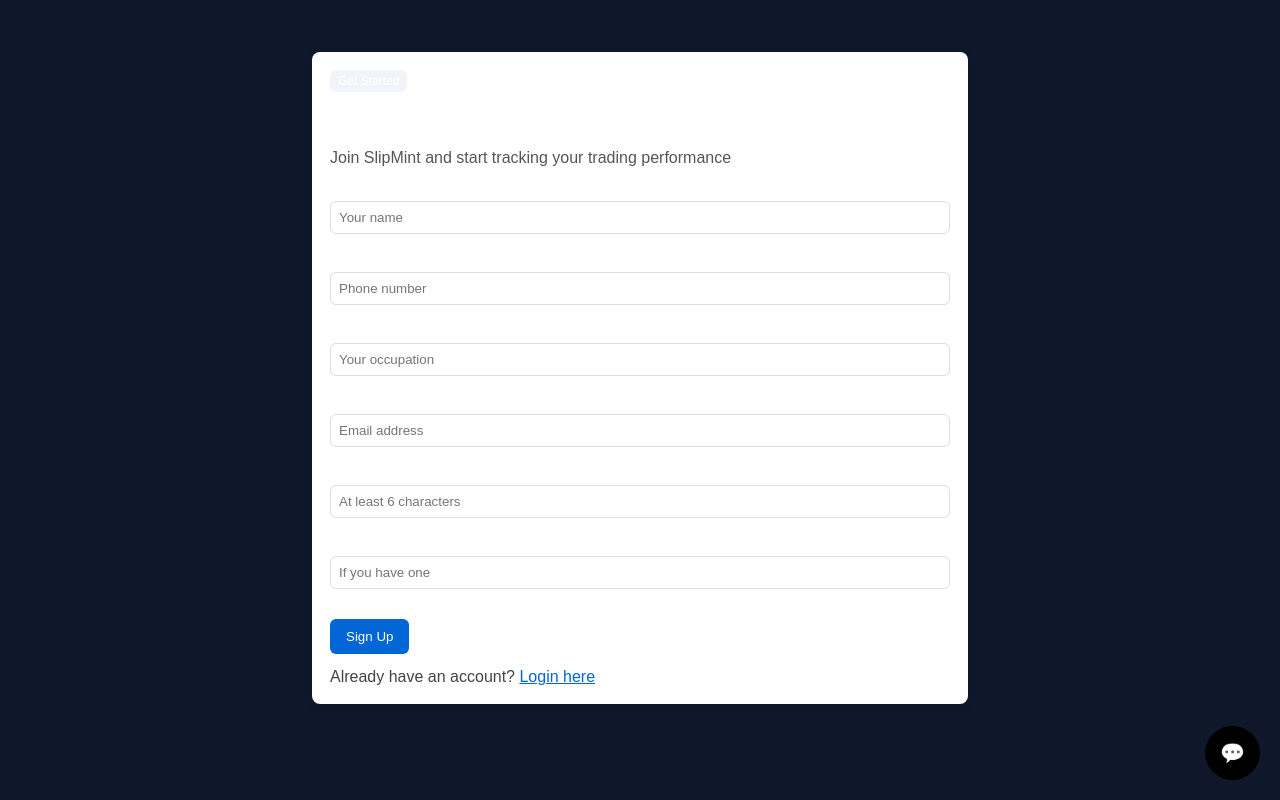
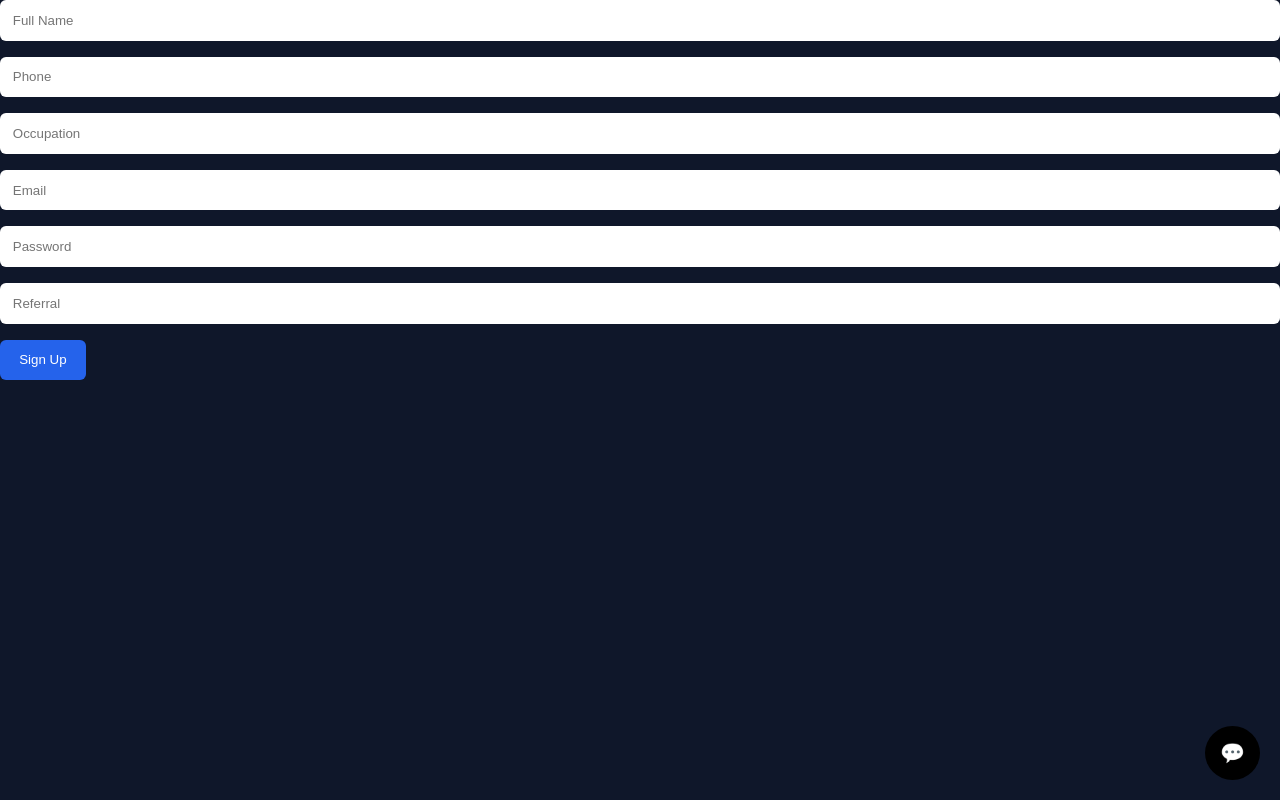
Before and after one commit to xpert-global-systems/slipmint-portal, a Next.js app: page /signup in a window 1280 px wide. Built offline with nearby package versions, Linux system fonts and the light colour scheme.

Commit message:
Update signup.js

```diff
--- a/pages/signup.js
+++ b/pages/signup.js
@@ -1,6 +1,6 @@
 "use client";
 import { useState } from "react";
-import { signup } from "../services/auth"; // Correct: Centralized auth service
+import { signup } from "../services/auth";
 
 export default function Signup() {
   const [fullName, setFullName] = useState("");
@@ -19,21 +19,16 @@
     setError("");
 
     try {
-      // 1. Sanitize input strings to destroy invisible whitespace/newlines
-      const cleanEmail = email.trim();
-      const cleanPassword = password.trim();
-
-      // 2. Create user and dispatch verification link via centralized service
-      const result = await signup(cleanEmail, cleanPassword);
+      const result = await signup(email.trim(), password.trim());
 
       if (!result.success) {
         throw new Error(result.message || "Signup failed");
       }
 
-      // Extract the fresh JWT token from successful registration
       const token = result.token;
 
-      // 3. Send profile data to your backend (PostgreSQL)
+      console.log("🚀 sending profile request...");
+
       const res = await fetch("/api/user/create-profile", {
         method: "POST",
         headers: {
@@ -50,9 +45,19 @@
         }),
       });
 
-      const data = await res.json();
+      console.log("📡 status:", res.status);
 
-      if (!data.success) {
+      const text = await res.text();
+      console.log("📦 raw:", text);
+
+      let data;
+      try {
+        data = JSON.parse(text);
+      } catch {
+        throw new Error("Server returned invalid JSON");
+      }
+
+      if (!res.ok || !data.success) {
         throw new Error(data.message || "Profile save failed");
       }
 
@@ -61,146 +66,32 @@
       setTimeout(() => {
         window.location.href = "/onboarding";
       }, 1500);
+
     } catch (err) {
-      console.error(err);
-
-      // Map cryptic Firebase runtime strings to clean text notifications
-      let friendlyMessage = err.message || "Signup failed";
-      if (err.message.includes("auth/email-already-in-use")) {
-        friendlyMessage = "An account with this email address already exists.";
-      } else if (err.message.includes("auth/weak-password")) {
-        friendlyMessage = "Password must be at least 6 characters long.";
-      }
-
-      setError(friendlyMessage);
+      setError(err.message || "Signup failed");
     } finally {
       setLoading(false);
     }
   };
 
   if (success) {
-    return (
-      <div style={styles.page}>
-        <div style={styles.card}>
-          <div style={styles.successBox}>
-            <p style={styles.successIcon}>✓</p>
-            <h1 style={styles.successTitle}>Account Created!</h1>
-            <p style={styles.successMessage}>Redirecting to setup...</p>
-          </div>
-        </div>
-      </div>
-    );
+    return <h2>Account Created...</h2>;
   }
 
   return (
-    <div style={styles.page}>
-      <div style={styles.card}>
-        <span style={styles.tag}>Get Started</span>
-        <h1 style={styles.title}>Create Account</h1>
-        <p style={styles.subtitle}>
-          Join SlipMint and start tracking your trading performance
-        </p>
+    <form onSubmit={handleSignup}>
+      <input placeholder="Full Name" value={fullName} onChange={(e) => setFullName(e.target.value)} />
+      <input placeholder="Phone" value={phone} onChange={(e) => setPhone(e.target.value)} />
+      <input placeholder="Occupation" value={occupation} onChange={(e) => setOccupation(e.target.value)} />
+      <input placeholder="Email" value={email} onChange={(e) => setEmail(e.target.value)} />
+      <input placeholder="Password" type="password" value={password} onChange={(e) => setPassword(e.target.value)} />
+      <input placeholder="Referral" value={referral} onChange={(e) => setReferral(e.target.value)} />
 
-        <form onSubmit={handleSignup} style={styles.form}>
-          <label style={styles.label}>Full Name</label>
-          <input
-            type="text"
-            placeholder="Your name"
-            value={fullName}
-            onChange={(e) => setFullName(e.target.value)}
-            style={styles.input}
-            required
-          />
+      {error && <p style={{ color: "red" }}>{error}</p>}
 
-          <label style={styles.label}>Phone Number</label>
-          <input
-            type="tel"
-            placeholder="Phone number"
-            value={phone}
-            onChange={(e) => setPhone(e.target.value)}
-            style={styles.input}
-            required
-          />
-
-          <label style={styles.label}>Occupation</label>
-          <input
-            type="text"
-            placeholder="Your occupation"
-            value={occupation}
-            onChange={(e) => setOccupation(e.target.value)}
-            style={styles.input}
-            required
-          />
-
-          <label style={styles.label}>Email</label>
-          <input
-            type="email"
-            placeholder="Email address"
-            value={email}
-            onChange={(e) => setEmail(e.target.value)}
-            style={styles.input}
-            required
-          />
-
-          <label style={styles.label}>Password</label>
-          <input
-            type="password"
-            placeholder="At least 6 characters"
-            value={password}
-            onChange={(e) => setPassword(e.target.value)}
-            style={styles.input}
-            required
-          />
-
-          <label style={styles.label}>Referral Code (Optional)</label>
-          <input
-            type="text"
-            placeholder="If you have one"
-            value={referral}
-            onChange={(e) => setReferral(e.target.value)}
-            style={styles.input}
-          />
-
-          {error && <p style={styles.error}>{error}</p>}
-
-          <button
-            type="submit"
-            disabled={loading}
-            style={{
-              ...styles.button,
-              opacity: loading ? 0.7 : 1,
-            }}
-          >
-            {loading ? "Creating account..." : "Sign Up"}
-          </button>
-        </form>
-
-        <p style={styles.footerText}>
-          Already have an account?{" "}
-          <a href="/login" style={styles.link}>
-            Login here
-          </a>
-        </p>
-      </div>
-    </div>
+      <button disabled={loading}>
+        {loading ? "Creating..." : "Sign Up"}
+      </button>
+    </form>
   );
 }
-
-const styles = {
-  page: { maxWidth: 680, margin: "40px auto", padding: 12 },
-  card: { padding: 18, borderRadius: 8, boxShadow: "0 2px 8px rgba(0,0,0,0.08)", background: "#fff" },
-  tag: { display: "inline-block", background: "#f1f5f9", padding: "4px 8px", borderRadius: 6, fontSize: 12, marginBottom: 8 },
-  title: { margin: "6px 0 6px" },
-  subtitle: { color: "#555", marginBottom: 12 },
-  form: { marginTop: 12 },
-  label: { display: "block", marginTop: 12, fontSize: 14 },
-  input: { display: "block", width: "100%", padding: 8, marginTop: 6, borderRadius: 6, border: "1px solid #ddd" },
-  button: { marginTop: 14, padding: "10px 16px", background: "#0366d6", color: "#fff", border: "none", borderRadius: 6, cursor: "pointer" },
-  footerText: { marginTop: 14, color: "#444" },
-  link: { color: "#0366d6" },
-  error: { color: "crimson", marginTop: 12 },
-  successBox: { textAlign: "center", padding: 20 },
-  successIcon: { fontSize: 36, background: "#e6ffed", color: "#0a0", width: 60, height: 60, display: "inline-flex", alignItems: "center", justifyContent: "center", borderRadius: "50%" },
-  successTitle: { marginTop: 12 },
-  successMessage: { color: "#444" }
-};
```
